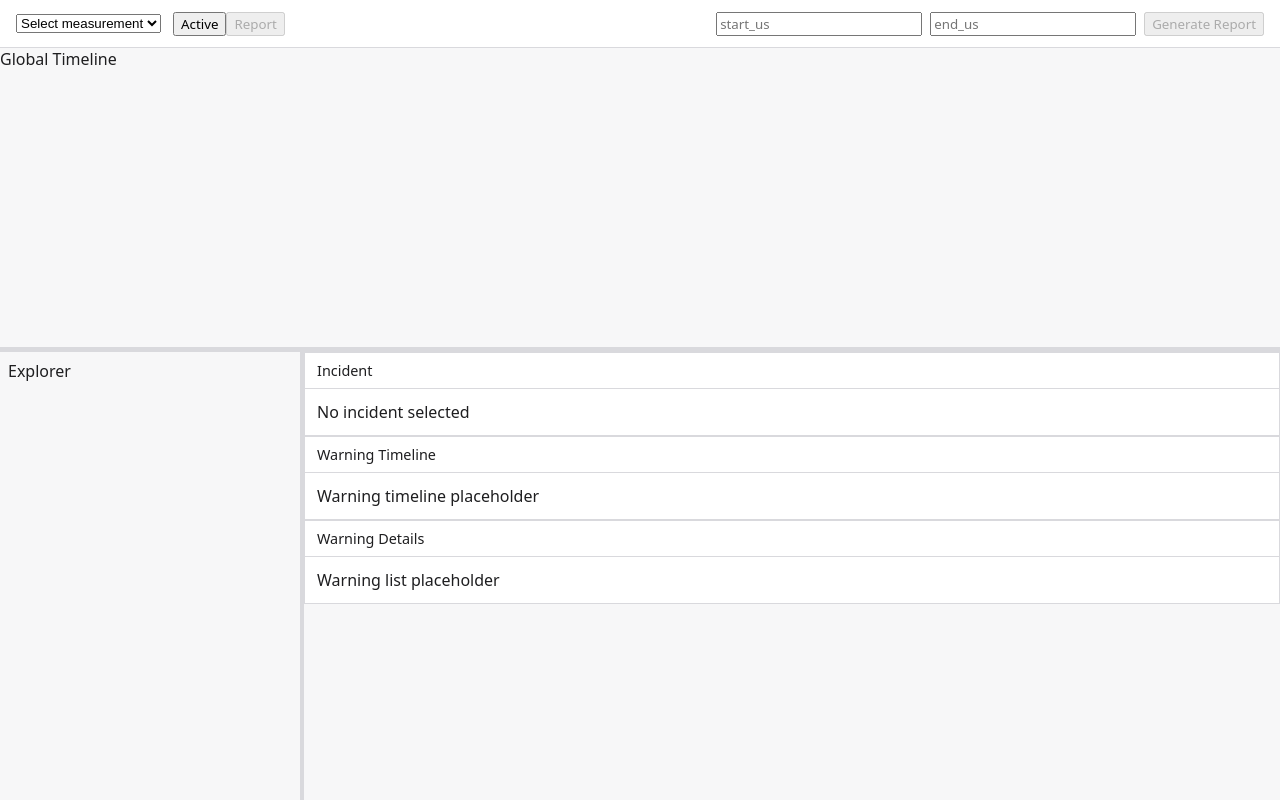
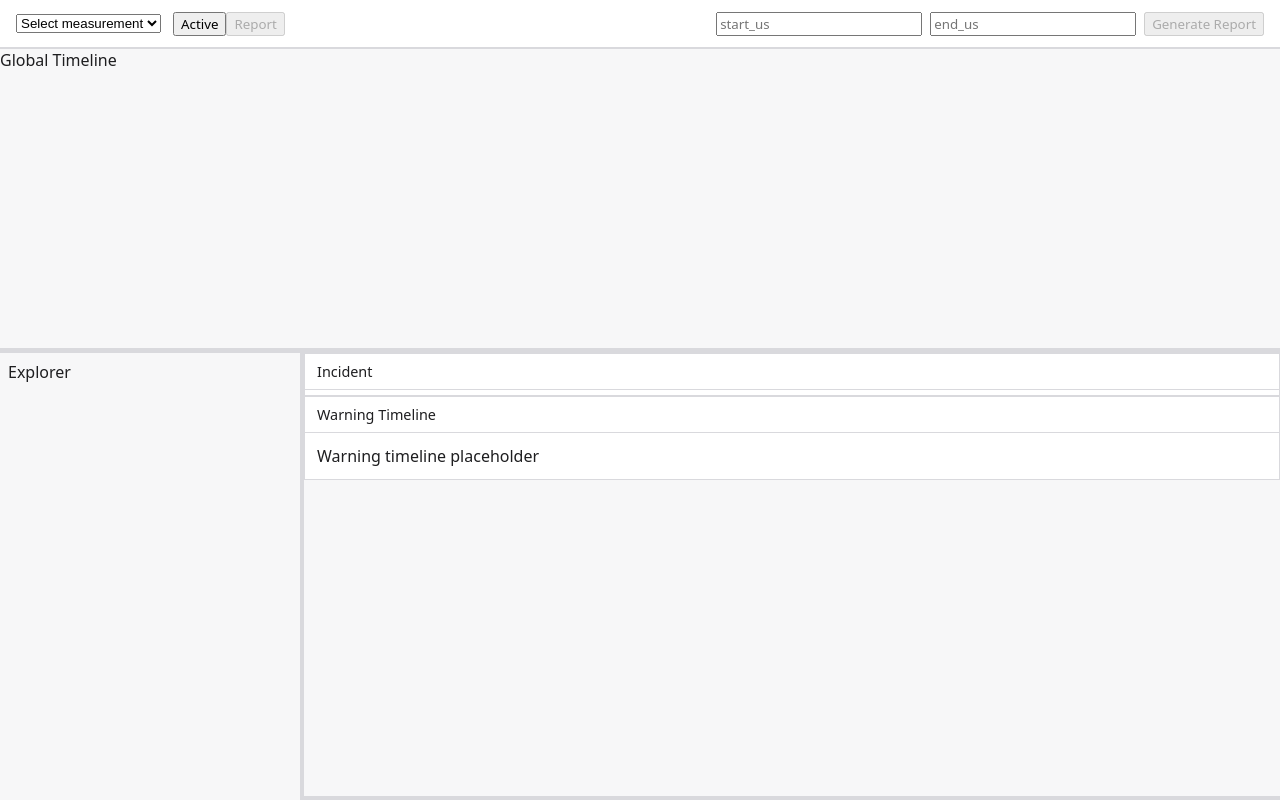
Before and after one commit to ChainsAre2Tight/rssi, a React (Vite) app: page / in a window 1280 px wide. Built offline with nearby package versions, Linux system fonts and the light colour scheme.

Commit message:
adds resizing to warning timeline

```diff
--- a/package.json
+++ b/package.json
@@ -4,7 +4,7 @@
   "version": "0.0.0",
   "type": "module",
   "scripts": {
-    "dev": "vite",
+    "dev": "vite --host",
     "build": "tsc -b && vite build",
     "lint": "eslint .",
     "preview": "vite preview"
--- a/src/components/IncidentDetailsPanel/IncidentDetailsPanel.module.css
+++ b/src/components/IncidentDetailsPanel/IncidentDetailsPanel.module.css
@@ -1,7 +1,15 @@
 .root {
+    display: grid;
+    grid-template-rows: auto auto auto 1fr;
+    height: 100%;
+    min-height: 0;
+}
 
-    display: flex;
-    flex-direction: column;
+.timeline {
+    min-height: 0;
+}
 
-    height: 100%;
+.details {
+    overflow: auto;
+    min-height: 0;
 }
--- a/src/components/IncidentDetailsPanel/IncidentDetailsPanel.tsx
+++ b/src/components/IncidentDetailsPanel/IncidentDetailsPanel.tsx
@@ -2,9 +2,30 @@ import IncidentHeader from "./IncidentHeader"
 import WarningTimeline from "./WarningTimeline"
 import WarningDetailsList from "./WarningDetailsList"
 
+import HorizontalResizer from "../Layout/HorizontalResizer"
+
 import styles from "./IncidentDetailsPanel.module.css"
 
+import { useAppStore } from "../../store/useAppStore"
+
 export default function IncidentDetailsPanel() {
+
+    const warningTimelineHeight = useAppStore(
+        (s) => s.layout.warningTimelineHeight
+    )
+
+    const setLayout = useAppStore((s) => s.setLayout)
+
+    function resizeTimeline(delta: number) {
+
+        setLayout((prev) => ({
+            ...prev,
+            warningTimelineHeight: Math.max(
+                100,
+                prev.warningTimelineHeight + delta
+            )
+        }))
+    }
 
     return (
 
@@ -12,9 +33,18 @@ export default function IncidentDetailsPanel() {
 
             <IncidentHeader />
 
-            <WarningTimeline />
+            <div
+                className={styles.timeline}
+                style={{ height: warningTimelineHeight }}
+            >
+                <WarningTimeline />
+            </div>
 
-            <WarningDetailsList />
+            <HorizontalResizer onDrag={resizeTimeline} />
+
+            <div className={styles.details}>
+                <WarningDetailsList />
+            </div>
 
         </div>
 
--- a/src/components/Layout/AppLayout.module.css
+++ b/src/components/Layout/AppLayout.module.css
@@ -5,6 +5,7 @@
 }
 
 .topbar {
+    border-bottom: 1px solid var(--color-border);
 }
 
 .timeline {
```
